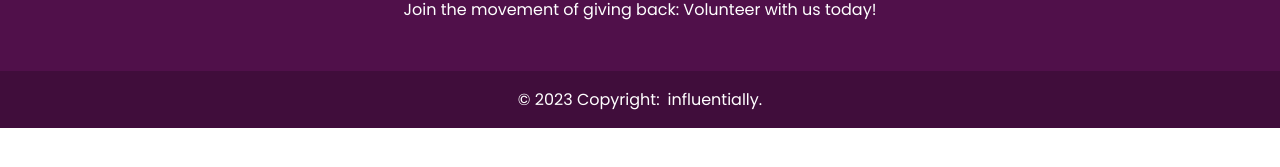
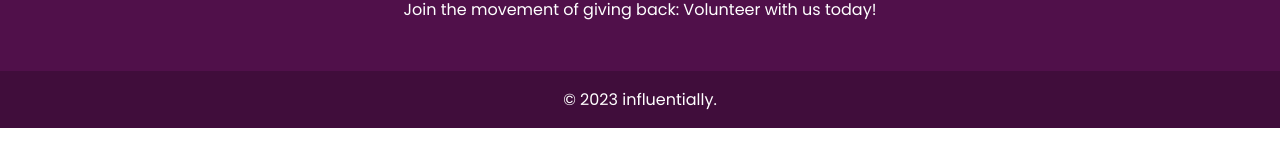
Before and after one commit to katercila/Ally-Capstone-, a React (Create React App) app: page / in a window 1280 px wide. Shown: the part 299-466 px from the top of the page. Built offline with nearby package versions, Linux system fonts and the light colour scheme.

Commit message:
new updates

```diff
--- a/src/components/Footer.js
+++ b/src/components/Footer.js
@@ -11,7 +11,13 @@ import {
   MDBBtn
 } from 'mdb-react-ui-kit';
 
-export default function Footer() {
+function Footer() {
+
+  const handleSubmit = (event) => {
+    event.preventDefault();
+    alert('Email address provided will now be subscribed to our newsletter! Thank You!');
+  }
+
   return (
     <MDBFooter className='text-center' color='white' style={{backgroundColor:"rgb(80,16,74)"}}>
       <MDBContainer className='p-4'>
@@ -38,7 +44,7 @@ export default function Footer() {
         </section>
 
         <section className=''>
-          <form action=''>
+          <form id='newsletter-form' onSubmit={handleSubmit}>
             <MDBRow className='d-flex justify-content-center'>
               <MDBCol size="auto">
                 <p className='pt-2'>
@@ -67,11 +73,10 @@ export default function Footer() {
       </MDBContainer>
 
       <div className='text-center p-3' style={{ backgroundColor: 'rgba(0, 0, 0, 0.2)' }}>
-      © 2023 Copyright:
-        <a className='text-white' href='https://mdbootstrap.com/'>
-        &ensp;influentially.
-        </a>
+      © 2023 influentially.
       </div>
     </MDBFooter>
   );
 }
+
+export default Footer;
```
Also changed, not shown: 1 other file (tests, documents, lock files or other folders).
